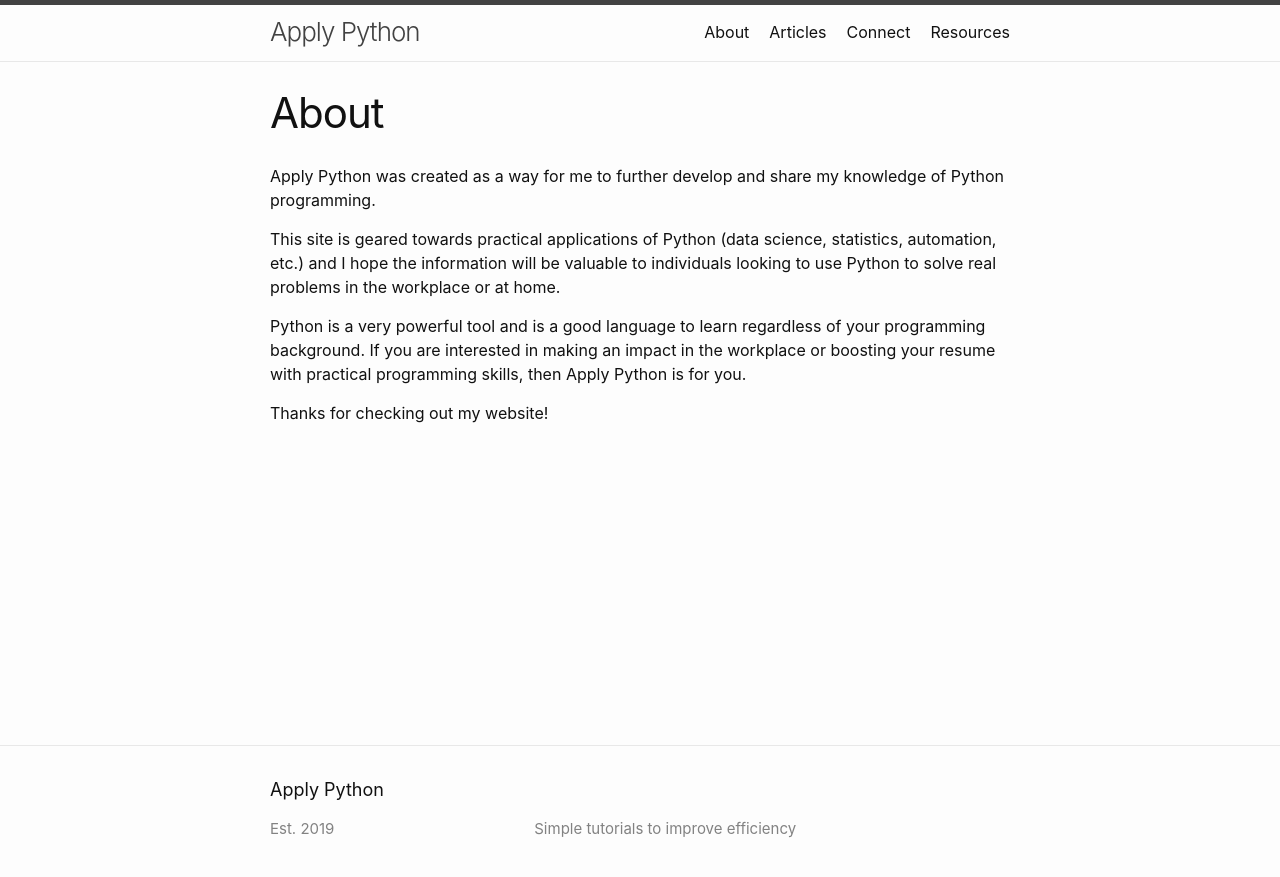
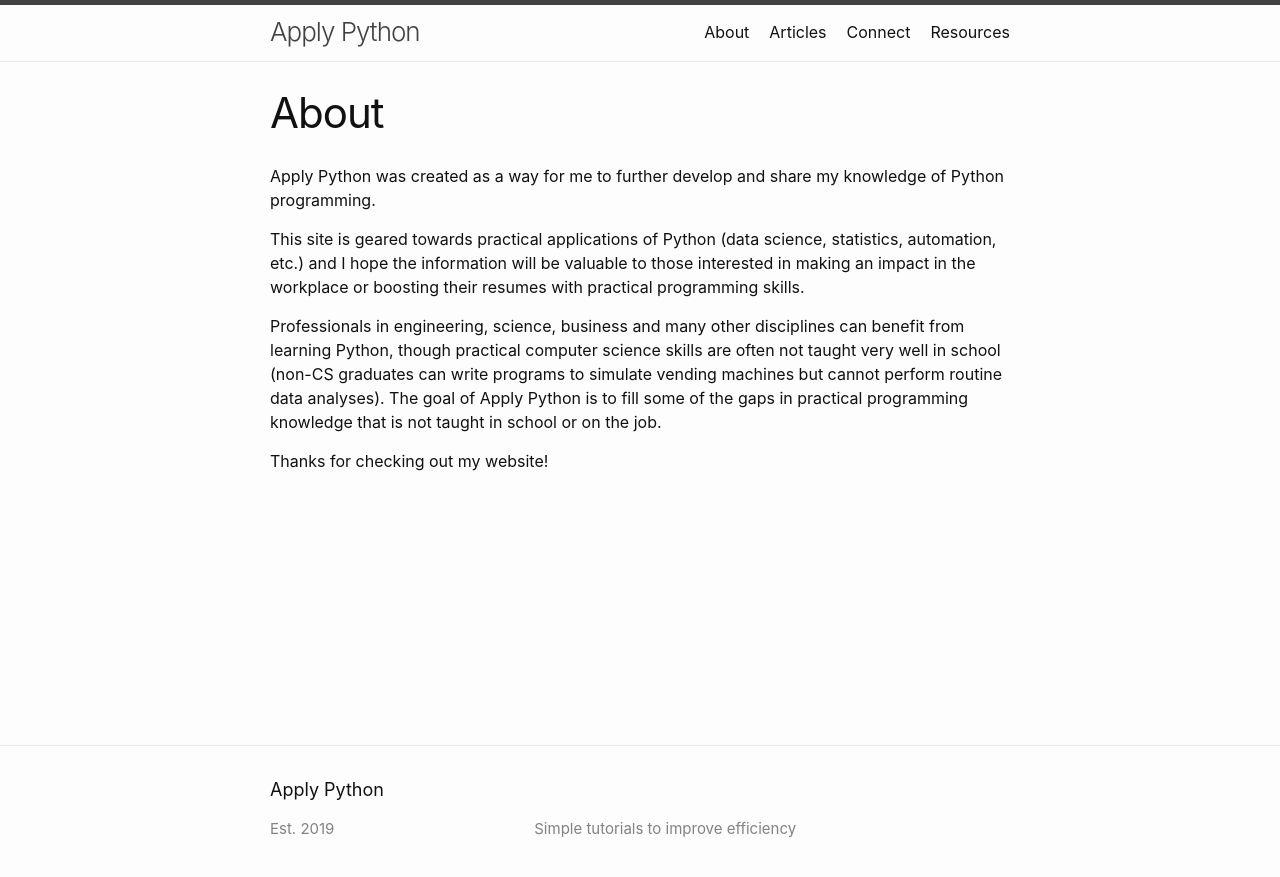
Before and after one commit to justinbrinkman/ap_site, a Jekyll site: the page built from about.md, in a window 1280 px wide. Shown: the top 877 px of the page. Built offline with Jekyll 4.4.1, drawn with Linux system fonts in a browser that asks for light colours.

Commit message:
Update about.md

```diff
--- a/about.md
+++ b/about.md
@@ -8,11 +8,10 @@ permalink: /about/
 Apply Python was created as a way for me to further develop and share my knowledge of Python programming.
 
 This site is geared towards practical applications of Python (data science, statistics, automation, etc.)
-and I hope the information will be valuable to individuals looking to use Python to solve real problems in the
-workplace or at home.
+and I hope the information will be valuable to those interested in making an impact in the workplace or boosting their
+resumes with practical programming skills.
 
-Python is a very powerful tool and is a good language to learn regardless of your programming background. If you are
-interested in making an impact in the workplace or boosting your resume with practical programming skills, then
-Apply Python is for you.
+Professionals in engineering, science, business and many other disciplines can benefit from learning Python, though practical computer science skills are often not taught very well in school (non-CS graduates can write programs to simulate vending machines but cannot
+perform routine data analyses). The goal of Apply Python is to fill some of the gaps in practical programming knowledge that is not taught in school or on the job.
 
 Thanks for checking out my website!
```
